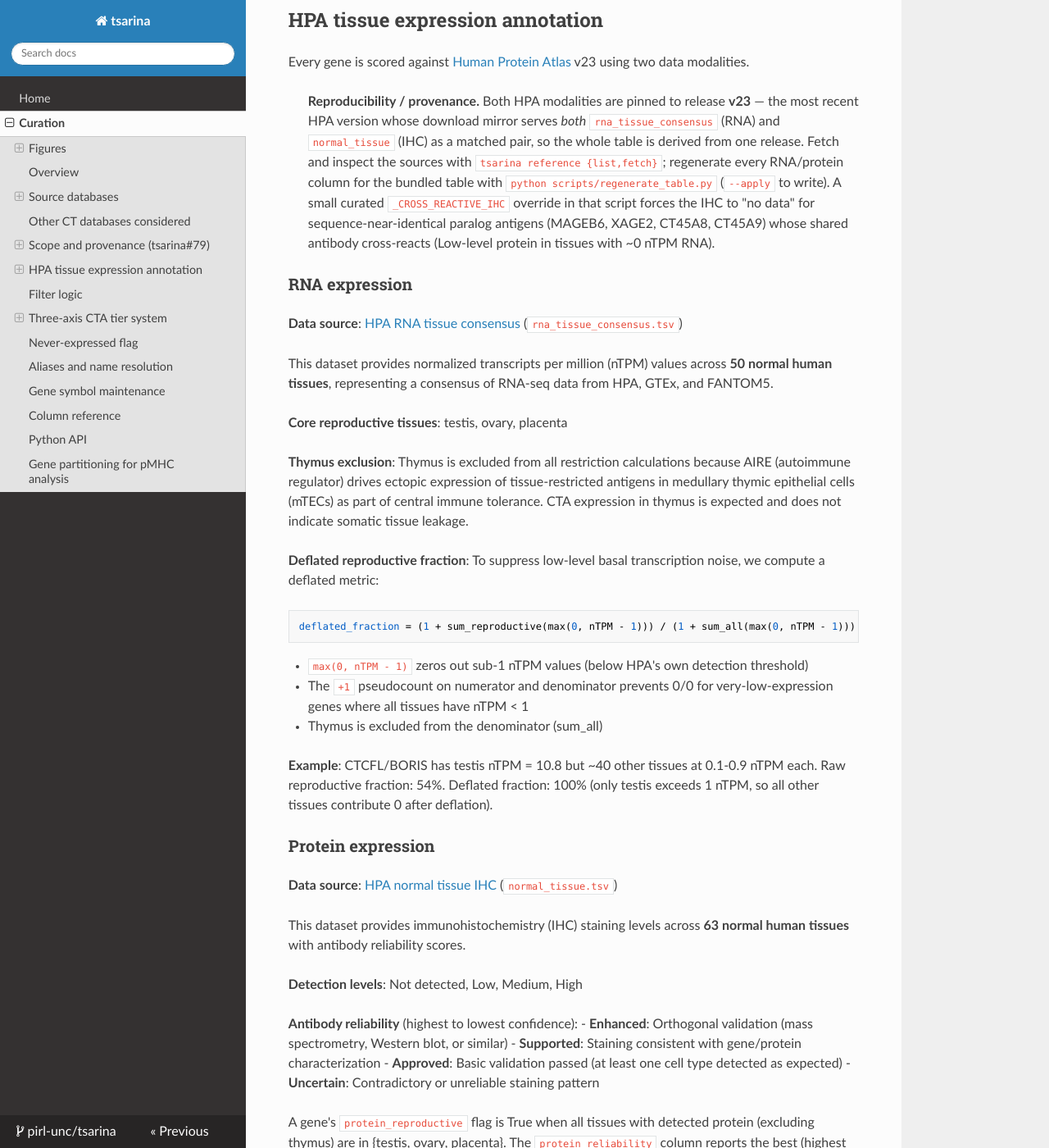
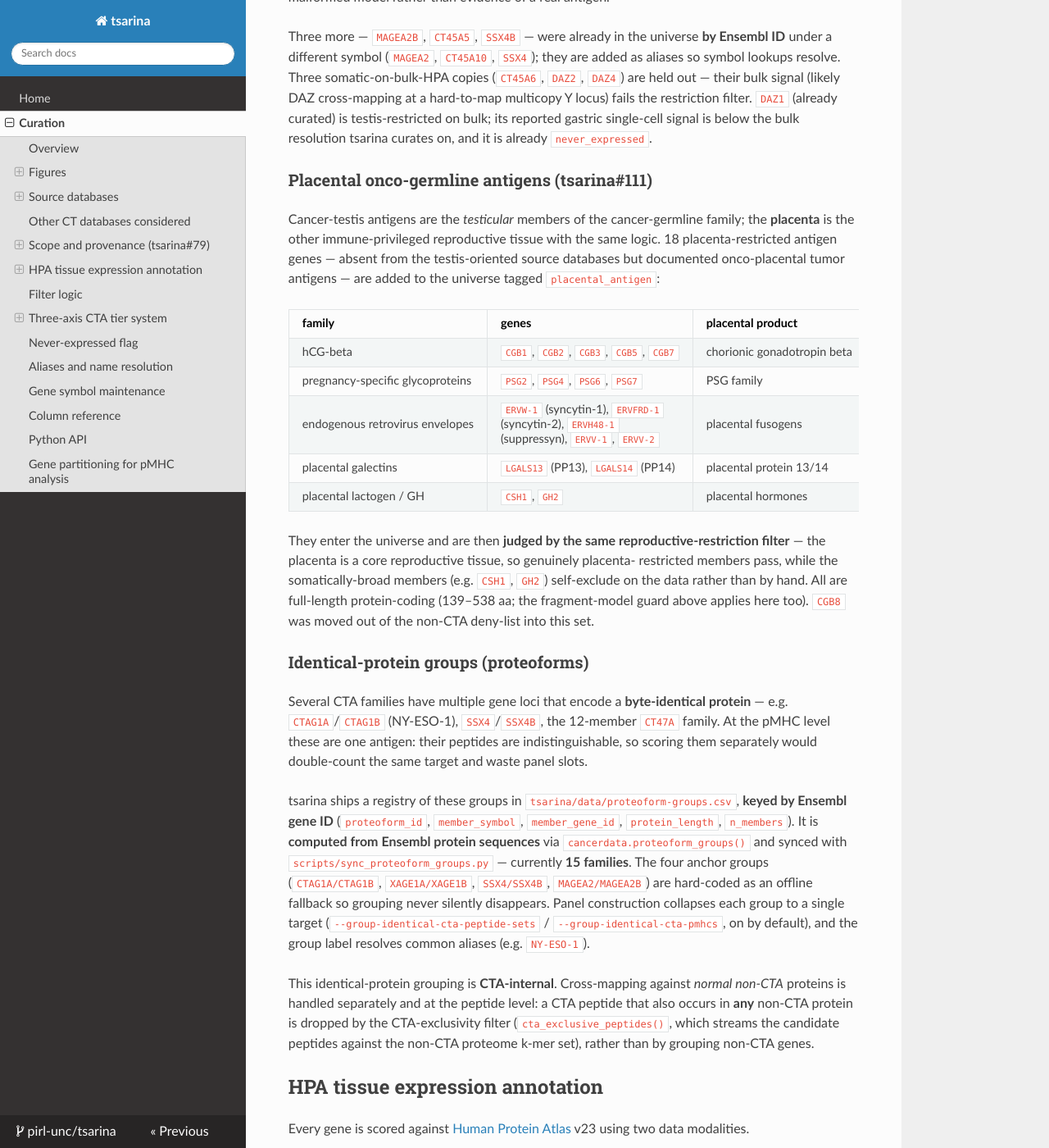
Before and after one commit to pirl-unc/tsarina, an MkDocs documentation site: the page built from docs/curation.md, in a window 1280 px wide and 1400 px high, scrolled down 6967 px. Shown: the whole window at 82% size. Built offline with MkDocs 1.6.1, drawn with Linux system fonts in a browser that asks for light colours; nearby versions of some CDN libraries; some of the changed text lies outside the part shown.

Commit message:
Docs: refresh index + curation to current code/data (counts, schema, naming) (#121)
The docs had drifted from the code. Fixes:
- Stale 'Perseus'/'pirlygenes' naming -> tsarina; fix broken docs/curation.md
  links and the executable import examples.
- Counts -> current actuals: 382-gene universe, 272 expressed, 297 filtered,
  29 never_expressed.
- Three-axis tier system rewritten to the real schema: restriction /
  restriction_confidence / ms_restriction (old evidence/ms_safety columns and
  OVARIAN/RNA_ONLY values were removed); fold in the #114 confidence cap and
  UNCLASSIFIED_MS. Fix the column reference + axis-aware API (dead
  EVIDENCE_VALUES/MS_SAFETY_VALUES).
- Document placental onco-germline antigens (#111), GAGE10 paralog + GAGE12B
  fragment exclusion (#108); drop the stale CGB8 non-CTA exclusion.
- Add 'Identical-protein groups (proteoforms)' section (proteoform-groups.csv +
  the CTA-exclusivity filter).
- Move Figures below Overview for logical flow.

Version: 1.15.1 -> 1.15.2.

````diff
--- a/docs/curation.md
+++ b/docs/curation.md
@@ -1,6 +1,12 @@
 # Cancer-Testis Antigen (CTA) Curation
 
 This document describes how the tsarina CTA gene set is built, filtered, and maintained.
+
+## Overview
+
+Cancer-testis antigens (CTAs) are proteins normally restricted to reproductive tissues (testis, ovary, placenta) that become aberrantly expressed in tumors. Their tissue restriction makes them attractive targets for cancer immunotherapy because immune responses against them should not damage normal somatic tissues.
+
+The tsarina CTA set is built as an **unbiased union** from multiple published CT antigen databases, then **systematically filtered** using Human Protein Atlas tissue expression data to retain only genes with reproductive-restricted expression.
 
 ## Figures
 
@@ -109,17 +109,19 @@
 
 Provenance is therefore **queryable directly**: a gene in a hand-curated CT
 database vs. one surfaced only by the high-throughput da Silva screen are
-distinguishable by token. Current split: **282** genes are in a curated CT
-database (CTpedia and/or CTexploreR); **72** are screen-only (`daSilva2017`); and
-**6** are `paralog:` copies (see below). To select by provenance:
+distinguishable by token. Current split (382-gene universe): **283** genes are
+in a curated CT database (CTpedia and/or CTexploreR); **71** are screen-only
+(`daSilva2017`); **10** are `paralog:` copies; and **18** are `placental_antigen`
+(see below). To select by provenance:
 
 ```python
 from tsarina import CTA_evidence
 df = CTA_evidence()
 src = df["source_databases"]
-curated = df[src.str.contains("CTpedia|CTexploreR")]               # 282
-paralog = df[src.str.contains("paralog")]                         # 6
-screen_only = df[src.str.contains("daSilva") & ~src.str.contains("CTpedia|CTexploreR")]  # 72
+curated = df[src.str.contains("CTpedia|CTexploreR")]               # 283
+paralog = df[src.str.contains("paralog")]                         # 10
+placental = df[src.str.contains("placental_antigen")]            # 18
+screen_only = df[src.str.contains("daSilva") & ~src.str.contains("CTpedia|CTexploreR")]  # 71
 ```
 
 (The literature/EWSR1-FLI1 sources listed above confirmed genes already present
@@ -128,23 +130,22 @@
 ### Non-CTA exclusions (conserved/multicopy families)
 
 A few genes enter the CTA universe via a source database but are **not** cancer-
-testis antigens — conserved/multicopy housekeeping families and a placental
-gene. They can even pass the reproductive-restriction filter on a testis-
-enriched copy, yet they make poor targets (ubiquitous/essential proteins) and
-pollute any CTA-keyed sequence/expression analysis. They are dropped from the
-universe at load time via `tsarina.tissues.NON_CTA_EXCLUDED_GENE_IDS`
-(tsarina#92):
+testis antigens — conserved/multicopy housekeeping families. They can even pass
+the reproductive-restriction filter on a testis-enriched copy, yet they make
+poor targets (ubiquitous/essential proteins) and pollute any CTA-keyed
+sequence/expression analysis. They are dropped from the universe at load time
+via `tsarina.tissues.NON_CTA_EXCLUDED_GENE_IDS` (tsarina#92):
 
 | excluded | family | why not a CTA |
 |---|---|---|
 | `H4C6`, `H2BC1`, `H2BC3` | core histones (H4, H2B) | conserved, multicopy nucleosome core |
 | `H1-1` | somatic linker histone H1.1 (HIST1H1A) | conserved/multicopy; somatic, not testis-specific |
 | `TUBA3C`, `TUBA3E` | alpha-tubulins | essential cytoskeleton |
-| `CGB8` | chorionic gonadotropin beta | placental, multicopy |
 
 Testis-specific histone *variants* (e.g. `H1-6` / HIST1H1T) are genuine CTAs and
 are **kept** — the exclusion is a curated per-gene deny-list, not a blanket
-family filter.
+family filter. (`CGB8` / hCG-beta was formerly on this deny-list as a placental
+gene, but is now curated as a **placental onco-germline antigen** — see below.)
 
 ### Paralog copies (tsarina#93)
 
@@ -153,9 +154,16 @@
 the *non-CTA* set of downstream sequence analyses and cancels the family's
 specificity. The testis-restricted copies are added to the universe tagged
 `paralog:<curated sibling>` (e.g. `paralog:CT47A1`): `CT47A8/A9/A10`,
-`CT45A8/A9` (`paralog:CT45A1`), `GAGE12D` (`paralog:GAGE12C`). Most are
-`never_expressed` (very low HPA RNA) so they sit in the universe/filtered sets
-but not the expressed default.
+`CT45A8/A9` (`paralog:CT45A1`), `GAGE12D` (`paralog:GAGE12C`), `GAGE10`
+(`paralog:GAGE2A`). Most are `never_expressed` (very low HPA RNA) so they sit in
+the universe/filtered sets but not the expressed default.
+
+A paralog copy is added only if its annotated protein is real: the
+`add_cta_gene.py` guard refuses **fragment gene models** (tsarina#108). For
+example `GAGE12B` (`ENSG00000236737`) is held out — in Ensembl it is a degenerate
+117-bp, single-exon locus encoding a 7-residue ORF (the shared GAGE C-terminus),
+not a GAGE protein, so its high HPA testis nTPM is quantification noise on a
+malformed model rather than evidence of a real antigen.
 
 Three more — `MAGEA2B`, `CT45A5`, `SSX4B` — were already in the universe **by
 Ensembl ID** under a different symbol (`MAGEA2`, `CT45A10`, `SSX4`); they are
@@ -165,6 +173,55 @@
 `DAZ1` (already curated) is testis-restricted on bulk; its reported gastric
 single-cell signal is below the bulk resolution tsarina curates on, and it is
 already `never_expressed`.
+
+### Placental onco-germline antigens (tsarina#111)
+
+Cancer-testis antigens are the *testicular* members of the cancer-germline
+family; the **placenta** is the other immune-privileged reproductive tissue with
+the same logic. 18 placenta-restricted antigen genes — absent from the
+testis-oriented source databases but documented onco-placental tumor antigens —
+are added to the universe tagged `placental_antigen`:
+
+| family | genes | placental product |
+|---|---|---|
+| hCG-beta | `CGB1`, `CGB2`, `CGB3`, `CGB5`, `CGB7` | chorionic gonadotropin beta |
+| pregnancy-specific glycoproteins | `PSG2`, `PSG4`, `PSG6`, `PSG7` | PSG family |
+| endogenous retrovirus envelopes | `ERVW-1` (syncytin-1), `ERVFRD-1` (syncytin-2), `ERVH48-1` (suppressyn), `ERVV-1`, `ERVV-2` | placental fusogens |
+| placental galectins | `LGALS13` (PP13), `LGALS14` (PP14) | placental protein 13/14 |
+| placental lactogen / GH | `CSH1`, `GH2` | placental hormones |
+
+They enter the universe and are then **judged by the same reproductive-restriction
+filter** — the placenta is a core reproductive tissue, so genuinely placenta-
+restricted members pass, while the somatically-broad members (e.g. `CSH1`, `GH2`)
+self-exclude on the data rather than by hand. All are full-length protein-coding
+(139–538 aa; the fragment-model guard above applies here too). `CGB8` was moved
+out of the non-CTA deny-list into this set.
+
+### Identical-protein groups (proteoforms)
+
+Several CTA families have multiple gene loci that encode a **byte-identical
+protein** — e.g. `CTAG1A`/`CTAG1B` (NY-ESO-1), `SSX4`/`SSX4B`, the 12-member
+`CT47A` family. At the pMHC level these are one antigen: their peptides are
+indistinguishable, so scoring them separately would double-count the same target
+and waste panel slots.
+
+tsarina ships a registry of these groups in `tsarina/data/proteoform-groups.csv`,
+**keyed by Ensembl gene ID** (`proteoform_id`, `member_symbol`, `member_gene_id`,
+`protein_length`, `n_members`). It is **computed from Ensembl protein sequences**
+via `cancerdata.proteoform_groups()` and synced with
+`scripts/sync_proteoform_groups.py` — currently **15 families**. The four anchor
+groups (`CTAG1A/CTAG1B`, `XAGE1A/XAGE1B`, `SSX4/SSX4B`, `MAGEA2/MAGEA2B`) are
+hard-coded as an offline fallback so grouping never silently disappears. Panel
+construction collapses each group to a single target
+(`--group-identical-cta-peptide-sets` / `--group-identical-cta-pmhcs`, on by
+default), and the group label resolves common aliases (e.g. `NY-ESO-1`).
+
+This identical-protein grouping is **CTA-internal**. Cross-mapping against
+*normal non-CTA* proteins is handled separately and at the peptide level: a CTA
+peptide that also occurs in **any** non-CTA protein is dropped by the
+CTA-exclusivity filter (`cta_exclusive_peptides()`, which streams the candidate
+peptides against the non-CTA proteome k-mer set), rather than by grouping
+non-CTA genes.
 
 ## HPA tissue expression annotation
 
@@ -248,35 +305,46 @@
 
 ## Three-axis CTA tier system
 
-Every filter-passing CTA gene is classified along three independent axes:
-**restriction** (what tissues), **evidence** (how confident), and
-**ms_safety** (MS evidence in healthy tissue).
+`tiers.assign_all_axes` classifies every gene along three independent axes:
+**`restriction`** (what tissues), **`restriction_confidence`** (how confident),
+and **`ms_restriction`** (MS evidence in healthy tissue). Counts below are over
+the full 382-gene table.
 
 ### Axis 1: `restriction` — tissue restriction category
 
-Based on IHC protein expression (`protein_strict_expression`). For genes with no protein data, falls back to RNA evidence.
+`tiers.synthesize_restriction` takes the IHC protein restriction
+(`protein_restriction`) when protein data exists, otherwise falls back to the
+RNA restriction (`rna_restriction`).
 
-| Value | Count | Criteria | Clinical implication |
-|-------|-------|----------|---------------------|
-| `TESTIS` | 151 | IHC protein detected only in testis | Serum biomarker for anyone (blood-testis barrier) |
-| `PLACENTAL` | 19 | IHC protein in placenta ± testis (no ovary) | Biomarker for non-pregnant individuals |
-| `OVARIAN` | 4 | IHC protein includes ovary | Biomarker for males |
-| `RNA_ONLY` | 83 | No IHC data; RNA says reproductive-restricted | Restriction category uncertain |
+| Value | Count | Meaning |
+|-------|-------|---------|
+| `TESTIS` | 265 | Only testis detected (the most clinically actionable — blood-testis barrier sequesters these from circulation) |
+| `REPRODUCTIVE` | 25 | Multiple reproductive tissues (testis + ovary/placenta) |
+| `PLACENTAL` | 10 | Only placenta (± testis) |
+| `SOMATIC` | 73 | Detected in a non-reproductive somatic tissue — a leakage flag; these typically **fail** the restriction filter |
+| `NO_DATA` | 9 | No protein and no usable RNA restriction call |
 
-Never-expressed and unfiltered genes receive an empty `restriction`.
+### Axis 2: `restriction_confidence` — confidence in the restriction call
 
-**Serum biomarker rationale**: The blood-testis barrier (Sertoli cell tight junctions) sequesters testicular proteins from circulation. Placental proteins can leak into maternal blood (hCG, AFP). Ovarian proteins may reach circulation during ovulation. The `TESTIS` restriction is the most clinically actionable for liquid biopsy development.
+`synthesize_restriction` averages a per-source evidence score (protein IHC, RNA,
+MS) and bins the mean: **≥ 1.2 → HIGH, ≥ 0.8 → MODERATE, else LOW**. So
+`MODERATE` ≈ one solid uncorroborated source.
 
-### Axis 2: `evidence` — evidence quality
+| Value | Count | Meaning |
+|-------|-------|---------|
+| `HIGH` | 146 | Strong / corroborated evidence for the restriction call |
+| `MODERATE` | 163 | One solid source, uncorroborated |
+| `LOW` | 64 | Weak evidence (e.g. healthy-tissue MS) |
+| `NO_DATA` | 9 | No usable evidence |
 
-| Value | Count | Criteria |
-|-------|-------|----------|
-| `PROTEIN_STRICT` | 105 | Enhanced/Supported IHC + `rna_reproductive` True + deflated frac ≥ 0.99 |
-| `RNA_STRICT` | 76 | No IHC + `rna_reproductive` True + deflated frac ≥ 0.99 |
-| `ADAPTIVE` | 76 | Passes adaptive threshold (protein quality compensates for RNA noise) |
-| `NEVER_EXPRESSED` | 24 | No meaningful HPA signal (no protein + max RNA < 2 nTPM) |
+The confidence is **capped at MODERATE** when the only evidence is RNA below the
+expression floor (`never_expressed`, no protein, no MS) — the scorer otherwise
+grants the same STRICT credit to near-noise RNA as to robust expression, so such
+a call would over-state HIGH (tsarina#114). Genes with protein or MS evidence are
+untouched. Note the axis measures restriction *cleanliness*, not target validity
+or abundance — use it as a ranking signal, not a hard filter (see below).
 
-### Axis 3: `ms_safety` — MS evidence classification
+### Axis 3: `ms_restriction` — MS evidence classification
 
 Panel construction recomputes public MHC-ligand MS support from the current
 hitlist observations index. In the default cached path, hitlist builds that
@@ -291,13 +359,8 @@
 | `EXPECTED_TISSUE` | MS hits only in reproductive/thymic tissue (expected for CTAs) |
 | `SINGLETON_HEALTHY` | 1 peptide in ≤ 1 healthy somatic tissue (possible noise) |
 | `RECURRENT_HEALTHY` | Multiple peptides or tissues in healthy somatic MS (genuine off-target) |
+| `UNCLASSIFIED_MS` | MS evidence exists but every observation is from an unclassifiable source (e.g. cell-line only) — distinct from no data |
 | `NO_MS_DATA` | No MS evidence available for this gene's peptides |
-
-### `restriction_confidence` formula
-
-`tiers.synthesize_restriction` averages a per-source evidence score (protein
-IHC, RNA, MS) and bins it: **≥ 1.2 → HIGH, ≥ 0.8 → MODERATE, else LOW**. So
-`MODERATE` ≈ one solid source, uncorroborated.
 
 ### Published CTAs across the axes
 
@@ -388,14 +451,14 @@
 
 ```python
 from tsarina import (
-    CTA_testis_restricted_gene_names,     # 151 genes
-    CTA_placental_restricted_gene_names,  # 19 genes
+    CTA_testis_restricted_gene_names,     # 247 genes
+    CTA_placental_restricted_gene_names,  # 10 genes
     CTA_by_axes,                          # flexible multi-axis filter
-    RESTRICTION_VALUES, EVIDENCE_VALUES, MS_SAFETY_VALUES,
+    RESTRICTION_VALUES, CONFIDENCE_VALUES, MS_RESTRICTION_VALUES,
 )
 
-# Testis-restricted with strict protein evidence
-strict_testis = CTA_by_axes(restriction="TESTIS", evidence="PROTEIN_STRICT")
+# Testis-restricted with high-confidence restriction call
+strict_testis = CTA_by_axes(restriction="TESTIS", restriction_confidence="HIGH")
 
 # All testis + placental genes (serum biomarkers for non-pregnant)
 biomarkers = CTA_by_axes(restriction={"TESTIS", "PLACENTAL"})
@@ -403,7 +466,7 @@
 # Evidence table — filter by any combination
 from tsarina import CTA_evidence
 df = CTA_evidence()
-testis_strict = df[(df["restriction"] == "TESTIS") & (df["evidence"] == "PROTEIN_STRICT")]
+testis_high = df[(df["restriction"] == "TESTIS") & (df["restriction_confidence"] == "HIGH")]
 
 # Full per-tissue detail (requires HPA data files)
 from tsarina import CTA_detailed_evidence
@@ -507,17 +570,20 @@
 | `rna_99_pct_filter` | Deflated reproductive fraction >= 99% |
 | `passes_filters` | Final inclusion flag (see filter logic above) |
 | `never_expressed` | No HPA protein data AND max RNA nTPM < 2 |
-| `restriction` | Tissue restriction axis: `TESTIS`, `PLACENTAL`, `OVARIAN`, `RNA_ONLY`, or empty |
-| `evidence` | Evidence quality axis: `PROTEIN_STRICT`, `RNA_STRICT`, `ADAPTIVE`, `NEVER_EXPRESSED`, or empty |
+| `restriction` | Tissue restriction axis: `TESTIS`, `PLACENTAL`, `REPRODUCTIVE`, `SOMATIC`, or `NO_DATA` |
+| `rna_restriction` / `rna_restriction_level` | RNA-only restriction call + quality (`STRICT`/`MODERATE`/`PERMISSIVE`/`LEAKY`) |
+| `protein_restriction` | IHC-only restriction call (`TESTIS`/`PLACENTAL`/`REPRODUCTIVE`/`SOMATIC`/`NO_DATA`) |
+| `restriction_confidence` | Confidence axis: `HIGH`, `MODERATE`, `LOW`, or `NO_DATA` |
 | `protein_testis` | IHC protein detected in testis (`True`/`False`/empty if no data) |
 | `protein_ovary` | IHC protein detected in ovary (`True`/`False`/empty if no data) |
 | `protein_placenta` | IHC protein detected in placenta (`True`/`False`/empty if no data) |
-| `ms_safety` | MS safety axis: `NO_MS_DATA` (default); `CANCER_ONLY`, `EXPECTED_TISSUE`, `SINGLETON_HEALTHY`, `RECURRENT_HEALTHY` when computed at runtime |
+| `ms_restriction` | MS safety axis: `CANCER_ONLY`, `EXPECTED_TISSUE`, `SINGLETON_HEALTHY`, `RECURRENT_HEALTHY`, `UNCLASSIFIED_MS`, or `NO_MS_DATA` |
+| `safety_flags` | Semicolon-separated somatic tissue groups with RNA above the safety threshold (visible leakage markers) |
 
 ## Python API
 
 ```python
-from pirlygenes.gene_sets_cancer import (
+from tsarina import (
     CTA_gene_names,                # expressed + filter-passing CTAs (recommended default)
     CTA_gene_ids,                  # same, as Ensembl gene IDs
     CTA_never_expressed_gene_names,# filter-passing but no HPA expression
@@ -551,10 +616,10 @@
 
 ## Gene partitioning for pMHC analysis
 
-When comparing CTA pMHCs against non-CTA pMHCs, every protein-coding gene needs to go into exactly one bucket. `CTA_partition()` handles this:
+When comparing CTA pMHCs against non-CTA pMHCs, every protein-coding gene needs to go into exactly one bucket. The `CTA_partition_*` functions handle this:
 
 ```python
-from pirlygenes.gene_sets_cancer import (
+from tsarina.partition import (
     CTA_partition_gene_ids,       # sets of Ensembl gene IDs
     CTA_partition_gene_names,     # sets of gene symbols
     CTA_partition_dataframes,     # DataFrames with evidence columns
--- a/tsarina/version.py
+++ b/tsarina/version.py
@@ -10,4 +10,4 @@
 # See the License for the specific language governing permissions and
 # limitations under the License.
 
-__version__ = "1.15.1"
+__version__ = "1.15.2"
````
Also changed, not shown: other parts of docs/curation.md (+2 -9 lines), docs/index.md (+13 -13 lines).
